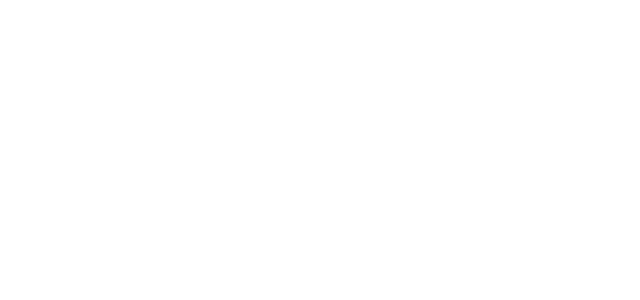
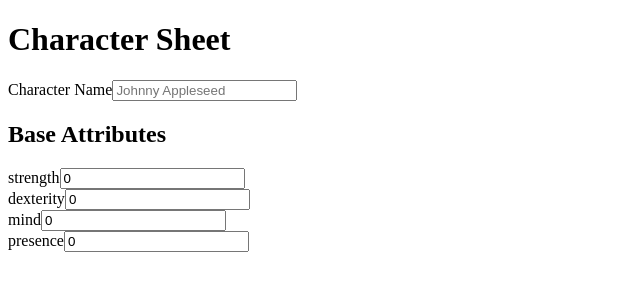
Before and after one commit to adrianbgo/rpg-character-sheet, a React (Vite) app: page / in a window 1280 px wide. Shown: the top 300 px of the page, without its empty margins (0-640 px from the left). Built offline with nearby package versions, Linux system fonts and the light colour scheme.

Commit message:
feat: added Stat block

```diff
--- a/src/App.tsx
+++ b/src/App.tsx
@@ -1,8 +1,10 @@
+import CharacterSheet from "./components/CharacterSheet/CharacterSheet"
+
 function App() {
 
   return (
     <>
-
+      <CharacterSheet />
     </>
   )
 }
--- /dev/null
+++ b/src/components/CharacterSheet/CharacterSheet.tsx
@@ -0,0 +1,25 @@
+import React from 'react'
+import TextInput from '../TextInput/TextInput'
+import Stat from '../Stat/Stat'
+
+const CharacterSheet = () => {
+    return (
+        <div className='character-sheet'>
+            <h1>Character Sheet</h1>
+            <form>
+                <section id="name">
+                    <TextInput label='Character Name' id='name' placeholder='Johnny Appleseed' />
+                </section>
+                <section id="stats">
+                    <h2>Base Attributes</h2>
+                    <Stat type='strength' computed={false} />
+                    <Stat type='dexterity' computed={false} />
+                    <Stat type='mind' computed={false} />
+                    <Stat type='presence' computed={false} />
+                </section>
+            </form>
+        </div>
+    )
+}
+
+export default CharacterSheet
--- a/src/components/Stat/Stat.tsx
+++ b/src/components/Stat/Stat.tsx
@@ -0,0 +1,26 @@
+import React, { FC } from 'react'
+
+interface IStat {
+    type: string;
+    computed: boolean;
+    formula?: () => number;
+}
+
+const Stat: FC<IStat> = ({ type, computed, formula }) => {
+    if (computed && formula) {
+        return (
+            <div className='stat'>
+                <label htmlFor={type}>{type}</label>
+                <input type='number' id={type} name={type} value={formula()} readOnly={computed} />
+            </div>
+        )
+    }
+    return (
+        <div className='stat'>
+            <label htmlFor={type}>{type}</label>
+            <input type='number' id={type} name={type} defaultValue={0} readOnly={computed} />
+        </div>
+    )
+}
+
+export default Stat
```
Also changed, not shown: 1 other file (tests, documents, lock files or other folders).
